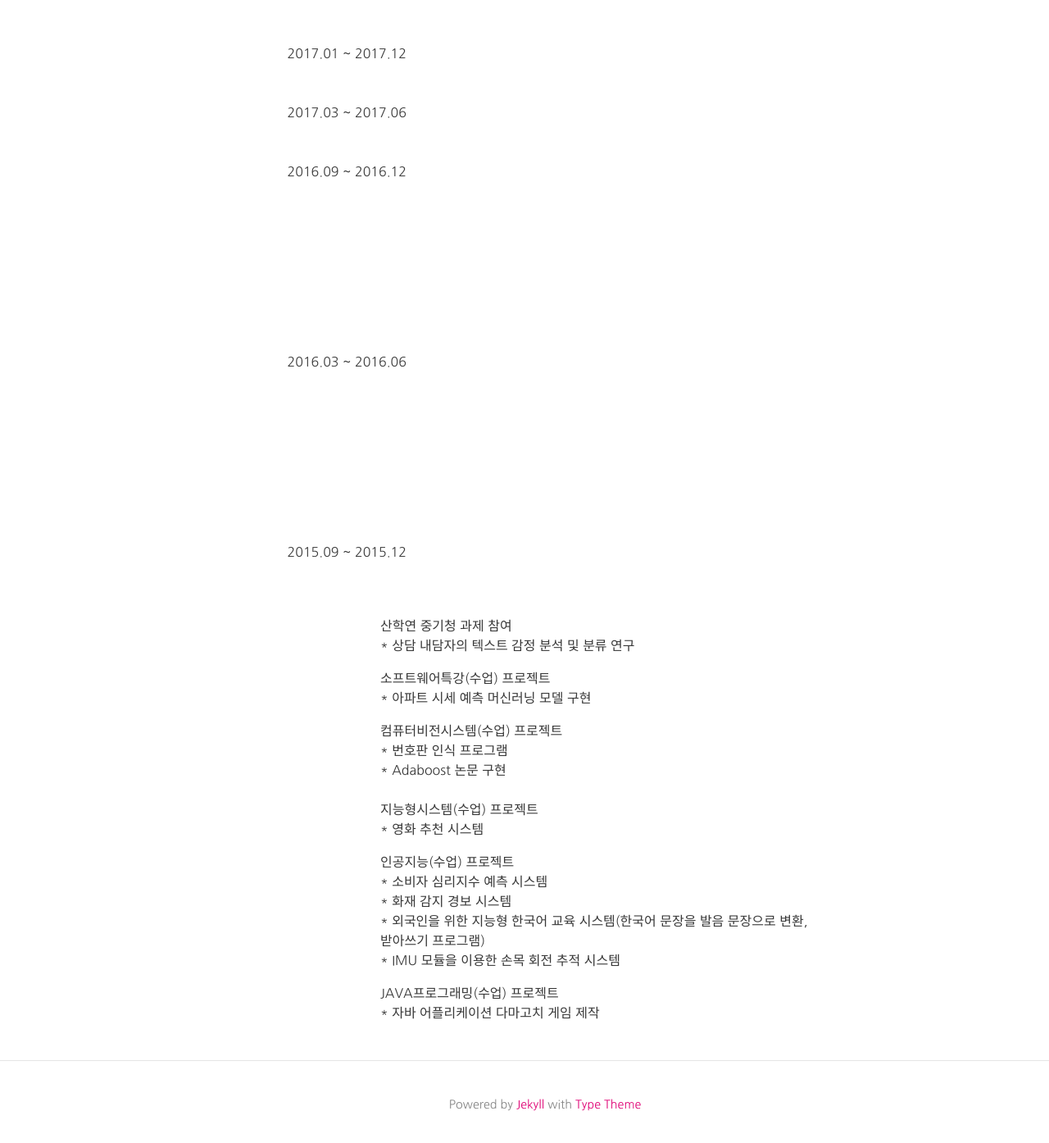
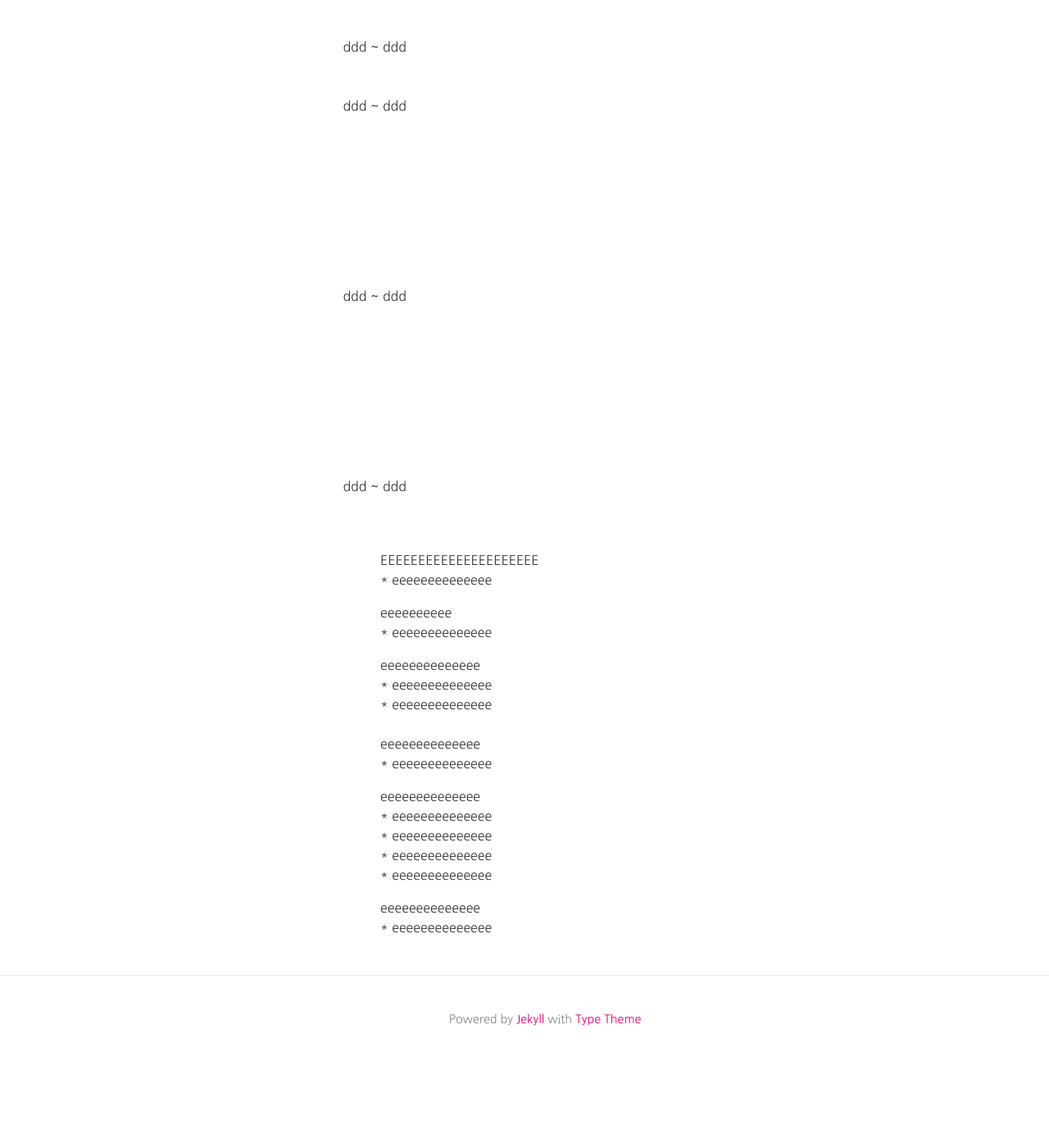
Before and after one commit to Web-AtoZ/web-atoz.github.io, a Jekyll site: the page built from about.md, in a window 1280 px wide and 1400 px high, scrolled down 1225 px. Shown: the top 1394 px of the window at 82% size. Built offline with Jekyll 4.4.1, drawn with Linux system fonts in a browser that asks for light colours; nearby versions of some CDN libraries; comment, search, counter and statistics services are not loaded; after the commit the page ends 2521 px from its top, so only the background shows below that; some of the changed text lies outside the part shown.

Commit message:
modify sample data

```diff
--- a/_config.yml
+++ b/_config.yml
@@ -5,7 +5,7 @@ url: "https://web-atoz.github.io"
 # THEME-SPECIFIC CONFIGURATION
 theme_settings:
   # Meta
-  title: web-atoz
+  title: webAtoZ
   avatar: assets/img/blogmark.png
   favicon: assets/favicon.ico
   gravatar: # Email MD5 hash
--- a/_includes/head.html
+++ b/_includes/head.html
@@ -14,7 +14,7 @@
 	<link rel="canonical" href="{{ page.url | replace:'index.html','' | relative_url }}">
 
 	<!-- RSS -->
-	<link rel="alternate" type="application/atom+xml" title="{{ site.theme_settings.title }}" href="{{ "/feed.xml" | relative_url }}" />
+	<!-- <link rel="alternate" type="application/atom+xml" title="{{ site.theme_settings.title }}" href="{{ "/feed.xml" | relative_url }}" /> -->
 
 	<!-- Font Awesome -->
 	<link href="//maxcdn.bootstrapcdn.com/font-awesome/4.7.0/css/font-awesome.min.css" rel="stylesheet">
--- a/about.md
+++ b/about.md
@@ -19,82 +19,80 @@ feature-img: "assets/img/sample_feature_img_2.png"
 
 <center>
 
-<p>안녕하세요, 저는 현재 세종대학교에서 공부하고 있는 이유림 이라고 합니다.</p>
+<p> Web AtoZ</p>
 
-<p>제 블로그에 방문해 주셔서 감사합니다.</p>
-
-<p>이 블로그는 제가 개인 또는 연구실 프로젝트를 하면서 어려웠던 점을 기록으로 남기거나</p>
-
-<p>제가 공부한 내용을 기초적인 내용부터 어려운 학문적인 내용들까지 정리하려는 목적으로 개설하였습니다.</p>
+<p>블로그에 방문해 주셔서 감사합니다.</p>
 
 </center>
 
 ---------------------------
 
-<h3>1. Skills</h3>
+<h3>1. A</h3>
 
- <p class="text"> * Program Language : Python, Tensorflow, Java, Go</p>
+ <p class="text"> * aaa</p>
 
- <p class="text"> * Database : MongoDB, MySQL</p>
+ <p class="text"> * aaa</p>
 
- <p class="text"> * ETC : GitLab, Mac OS</p>
+ <p class="text"> * aaa</p>
 
 
 <br>
-<h3>2. Interest</h3>
+<h3>2. B</h3>
 
 
-   <p class="text"> Data Mining, Machine Learning, Deep Learning, NLP </p>
+   <p class="text"> bbb </p>
 
 <br>
 
-<h3>3. Experience</h3>
+<h3>3. C</h3>
 
 <div id="jb-sidebar">
-	<p>2015.12 ~ 현재</p>
-    <p>2014.03</p>
+	<p>ccc</p>
+    <p>ccc</p>
 </div>
 
 <div id="jb-content">
-    <p>세종대학교 지능형 시스템 연구실 학부생 연구원</p>
-    <p>세종대학교 입학</p>
+    <p>cccccccccccccccccccccc</p>
+    <p>ccccccccccccccccccccccc</p>
 </div>
 
 <br><br><br><br><br>
 
-<h3>4. Project</h3>
+<h3>4. D</h3>
 <div id="jb-sidebar">
-	<p>2017.01 ~ 2017.12</p>
+	<p>ddd ~ ddd</p>
 	<br>
-    <p>2017.03 ~ 2017.06</p>
+    <p>ddd ~ ddd</p>
     <br>
-    <p>2016.09 ~ 2016.12</p>
+    <p>ddd ~ ddd</p>
     <br><br><br><br><br><br>
-    <p>2016.03 ~ 2016.06</p>
+    <p>ddd ~ ddd</p>
     <br><br><br><br><br><br>
-    <p>2015.09 ~ 2015.12</p>
+    <p>ddd ~ ddd</p>
 </div>
 
 <div id="jb-content">
-    <p>산학연 중기청 과제 참여<br>
-	* 상담 내담자의 텍스트 감정 분석 및 분류 연구</p>
+    <p>EEEEEEEEEEEEEEEEEEEEE<br>
+	* eeeeeeeeeeeeee</p>
 
-    <p>소프트웨어특강(수업) 프로젝트<br>
-    * 아파트 시세 예측 머신러닝 모델 구현</p>
+    <p>
+    eeeeeeeeee<br>
+    * eeeeeeeeeeeeee</p>
 
-    <p>컴퓨터비전시스템(수업) 프로젝트<br>
-    * 번호판 인식 프로그램<br>
-    * Adaboost 논문 구현<br><br>
+    <p>eeeeeeeeeeeeee<br>
+    * eeeeeeeeeeeeee<br>
+    * eeeeeeeeeeeeee<br><br>
 
-    지능형시스템(수업) 프로젝트<br>
-    * 영화 추천 시스템 </p>
-    <p>인공지능(수업) 프로젝트<br>
+    eeeeeeeeeeeeee<br>
+    * eeeeeeeeeeeeee </p>
+    <p>eeeeeeeeeeeeee<br>
 
-    * 소비자 심리지수 예측 시스템<br>
-    * 화재 감지 경보 시스템<br>
-    * 외국인을 위한 지능형 한국어 교육 시스템(한국어 문장을 발음 문장으로 변환, 받아쓰기 프로그램)<br>
-    * IMU 모듈을 이용한 손목 회전 추적 시스템</p>
+    * eeeeeeeeeeeeee<br>
+    * eeeeeeeeeeeeee<br>
+    * eeeeeeeeeeeeee<br>
+    * eeeeeeeeeeeeee</p>
 
-    <p>JAVA프로그래밍(수업) 프로젝트<br>
-    * 자바 어플리케이션 다마고치 게임 제작</p>
+    <p>eeeeeeeeeeeeee<br>
+    * eeeeeeeeeeeeee
+    </p>
 </div>
```
Also changed, not shown: _posts/Android-Android/2019-11-30-android-1.md (+0 -1 lines), jekyll-theme-type.gemspec, 1 other file.
